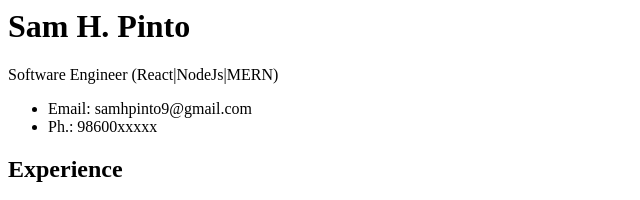
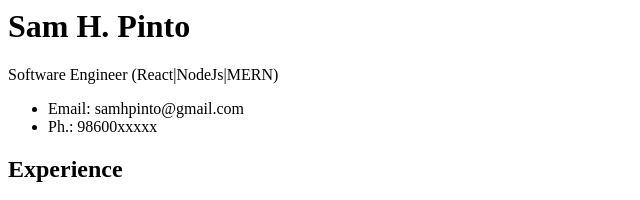
Before and after one commit to samhpinto/htmlResume, a plain HTML site: page index.html in a window 1280 px wide. Shown: the top 200 px of the page, 0-640 px from the left. Drawn offline with Linux system fonts and the light colour scheme.

Commit message:
Update E-mail in index.html

```diff
--- a/index.html
+++ b/index.html
@@ -3,7 +3,7 @@
         <h1>Sam H. Pinto</h1>
         <span>Software Engineer (React|NodeJs|MERN)</span>
         <ul>
-            <li>Email: samhpinto9@gmail.com</li>
+            <li>Email: samhpinto@gmail.com</li>
             <li>Ph.: 98600xxxxx</li>
         </ul>
     </header>
```
